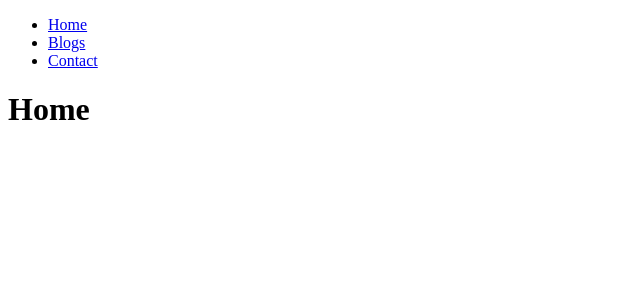
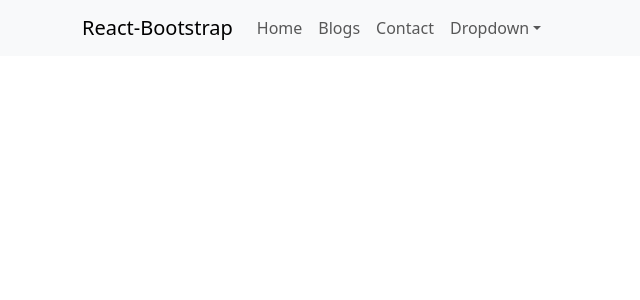
Before and after one commit to tim2311/webshop, a React (Create React App) app: page / in a window 1280 px wide. Shown: the top 300 px of the page, without its empty margins (0-640 px from the left). Built offline with nearby package versions, Linux system fonts and the light colour scheme.

Commit message:
Added navbar.

```diff
--- a/src/App.js
+++ b/src/App.js
@@ -1,6 +1,5 @@
 import './App.css';
 import { BrowserRouter, Routes, Route } from "react-router-dom";
-import Layout from "./pages/Layout";
 import Home from "./pages/Home";
 import Blogs from "./pages/Blogs";
 import Contact from "./pages/Contact";
@@ -10,8 +9,7 @@
   return (
     <BrowserRouter>
       <Routes>
-      <Route path="/" element={<Layout />}>
-        <Route index element={<Home />} />
+          <Route path="/" element={<Home />}>
           <Route path="blogs" element={<Blogs />} />
           <Route path="contact" element={<Contact />} />
           <Route path="*" element={<NoPage />} />
--- a/src/pages/Home.js
+++ b/src/pages/Home.js
@@ -1,5 +1,7 @@
+import Layout from "./Layout.js";
+
 const Home = () => {
-    return <h1>Home</h1>;
+    return <Layout/>
   };
 
   export default Home;
--- a/src/pages/Layout.js
+++ b/src/pages/Layout.js
@@ -1,24 +1,33 @@
 import { Outlet, Link } from "react-router-dom";
+import 'bootstrap/dist/css/bootstrap.min.css';
+import { Navbar, Container, Nav, NavDropdown } from 'react-bootstrap';
 
 const Layout = () => {
   return (
-    <>
-      <nav>
-        <ul>
-          <li>
-            <Link to="/">Home</Link>
-          </li>
-          <li>
-            <Link to="/blogs">Blogs</Link>
-          </li>
-          <li>
-            <Link to="/contact">Contact</Link>
-          </li>
-        </ul>
-      </nav>
+    <div>
+    <Navbar bg="light" expand="lg">
+      <Container>
+        <Navbar.Brand href="#home">React-Bootstrap</Navbar.Brand>
+        <Navbar.Toggle aria-controls="basic-navbar-nav" />
+        <Navbar.Collapse id="basic-navbar-nav">
+          <Nav className="me-auto">
+            <Nav.Link as={Link} to="/">Home</Nav.Link>
+            <Nav.Link as={Link} to="/Blogs">Blogs</Nav.Link>
+            <Nav.Link as={Link} to="/Contact">Contact</Nav.Link>
+            <NavDropdown title="Dropdown" id="basic-nav-dropdown">
+              <NavDropdown.Item href="#action/3.1">Action</NavDropdown.Item>
+              <NavDropdown.Item href="#action/3.2">Another action</NavDropdown.Item>
+              <NavDropdown.Item href="#action/3.3">Something</NavDropdown.Item>
+              <NavDropdown.Divider />
+              <NavDropdown.Item href="#action/3.4">Separated link</NavDropdown.Item>
+            </NavDropdown>
+          </Nav>
+        </Navbar.Collapse>
+      </Container>
+    </Navbar>
+    <Outlet />
+    </div>
 
-      <Outlet />
-    </>
   )
 };
 
```
Lines whose indentation alone changed are shown as unchanged.
